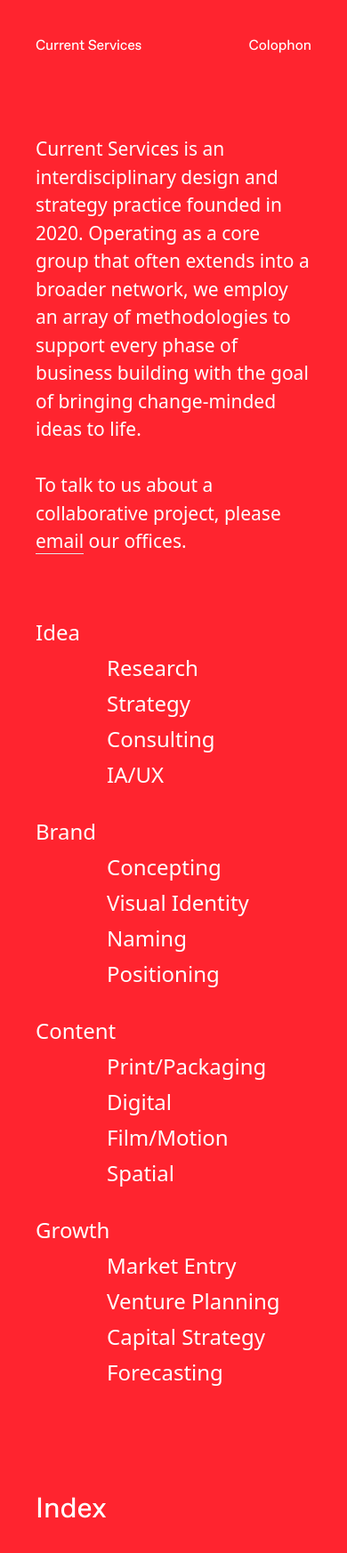
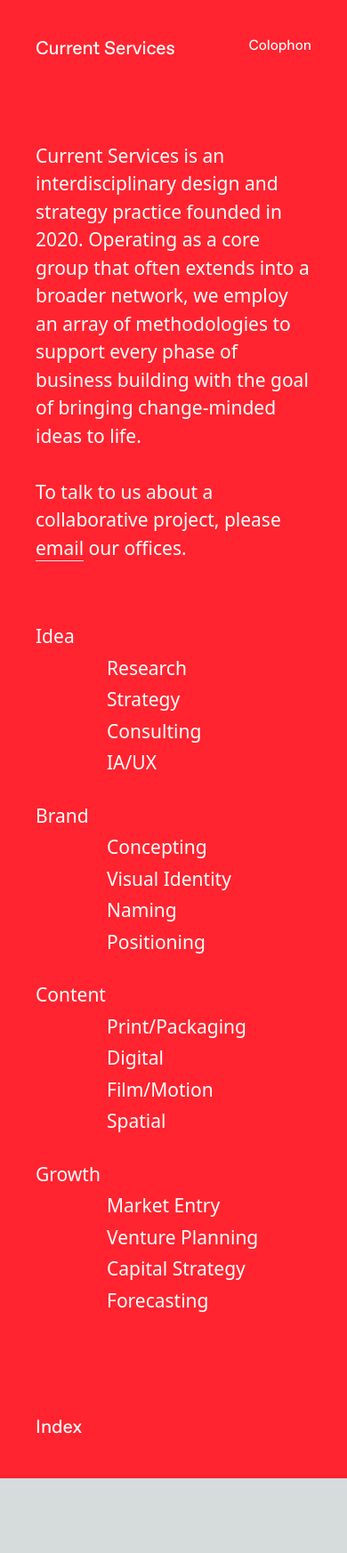
Before and after one commit to aupadhyay/currentservices, a Next.js app: page /about in a window 390 px wide. Shown: the top 1746 px of the page at 89% size. After the commit the page ends 1662 px from the top, so only its background shows below. Built offline with nearby package versions, Linux system fonts and the light colour scheme.

Commit message:
fix: about page

```diff
--- a/components/Layout.tsx
+++ b/components/Layout.tsx
@@ -17,7 +17,7 @@ export function Header({
       <div>
         <h1
           className={clsx(
-            "font-favorit font-regular text-[16px] transition-colors ease-in-out duration-500",
+            "font-favorit font-regular text-[21px] transition-colors ease-in-out duration-500",
             `text-${color}`
           )}
         >
--- a/pages/about.tsx
+++ b/pages/about.tsx
@@ -36,7 +36,7 @@ export default function About() {
         <div>
           <h1
             className={clsx(
-              "font-favorit font-regular text-[32px] text-white transition-colors ease-in-out duration-500"
+              "font-favorit font-regular text-[21px] sm:text-[32px] text-white transition-colors ease-in-out duration-500"
             )}
           >
             <Link href="/" className="cursor-[inherit]">
@@ -92,7 +92,7 @@ export default function About() {
                   )
                   .map((word, index) => (
                     <p
-                      className="text-white text-[20px] lg:text-xl mt-1"
+                      className="text-white text-[20px] sm:text-xl mt-1"
                       key={index}
                     >
                       {word}
@@ -132,7 +132,7 @@ export default function About() {
                     (columnIndex + 1) * wordsPerTitleList
                   )
                   .map((word, index) => (
-                    <p className="text-white text-xl mt-1 sm:mt-0" key={index}>
+                    <p className="text-white text-[21px] mt-1 sm:mt-0" key={index}>
                       {word}
                     </p>
                   ))}
@@ -143,7 +143,7 @@ export default function About() {
                   )
                   .map((word, index) => (
                     <p
-                      className="text-white text-xl pl-20 mt-1 sm:mt-0"
+                      className="text-white text-[21px] pl-20 mt-1 sm:mt-0"
                       key={index}
                     >
                       {word}
```
